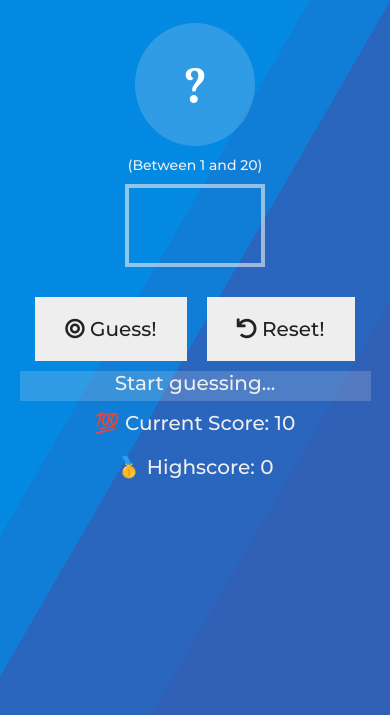
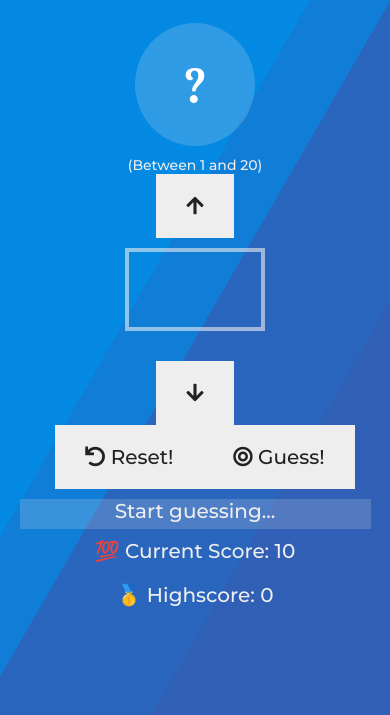
Before and after one commit to athosfranco/guess-my-number, a plain HTML site: page index.html in a window 390 px wide. Shown: the part 83-798 px from the top of the page. Drawn offline with Linux system fonts and the light colour scheme.

Commit message:
Updated index.html
- Removed the secret number from the console log
- Added increment/decrement buttons for better UX on mobile
- Now the input clears automatically after the user wins/loses/resets the game
- Inverted the position of the GUESS/RESET buttons (It's easier to press 'guess' in mobile now)
- Fixed the bug when you guess the number right and sets a new highscore, the message overlaps the score.

```diff
--- a/index.html
+++ b/index.html
@@ -20,10 +20,15 @@
         <h1>Guess My Number!</h1>
         <div class="number">?</div>
         <p class="between">(Between 1 and 20)</p>
-        <input type="number" class="guess" />
+        <div class="controler-container">
+          <button class="btn up"><i class="fas fa-arrow-up"></i></button>
+          <input type="number" class="guess" />
+          <button class="btn down"><i class="fas fa-arrow-down"></i></button>
+        </div>
         <div class="button-container">
+          <button class="btn again"><i class="fas fa-undo"></i> Reset!</button>
           <button class="btn check"><i class="fas fa-bullseye"></i> Guess!</button>
-          <button class="btn again"><i class="fas fa-undo"></i> Reset!</button>
+
         </div>
       </section>
       <section class="score-log">
```
